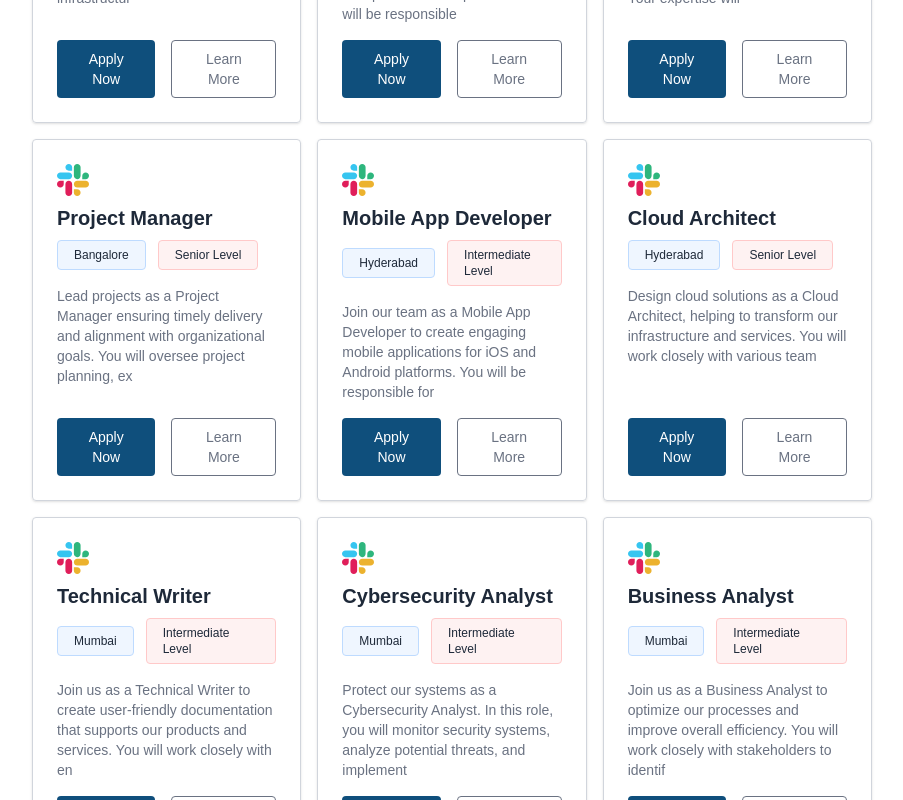
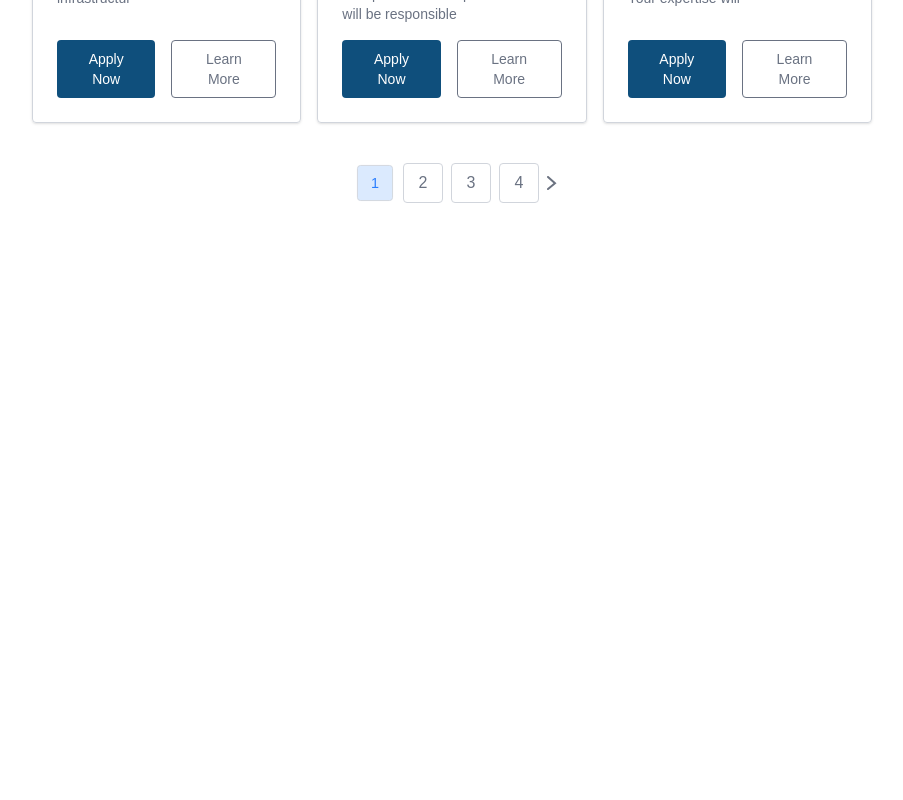
Before and after one commit to krAryn/Opportuna, a React (Vite) app in the folder client/: page / in a window 1280 px wide. Shown: the part 1280-2080 px from the top of the page, without its empty margins (328-1231 px from the left). After the commit the page ends 1523 px from the top, so only its background shows below. Built offline with nearby package versions, Linux system fonts and the light colour scheme; no server answers.

Commit message:
Implement Pagination in home page

```diff
--- a/client/src/App.jsx
+++ b/client/src/App.jsx
@@ -12,6 +12,7 @@ const App = () => {
       <Navbar />
       <Routes>
         <Route path="/" element={<Home />} />
+        <Route path="/home" element={<Home />} />
         <Route path="/apply-job/:id" element={<ApplyJobs />} />
         <Route path="/applications" element={<Applications />} />
       </Routes>
--- a/client/src/components/JobListing.jsx
+++ b/client/src/components/JobListing.jsx
@@ -2,11 +2,15 @@ import { useState } from 'react'
 import { useAppContext } from '../context/AppContext'
 import { assets, JobCategories, JobLocations, jobsData } from '../assets/assets'
 import JobCard from './JobCard'
+import { Link, NavLink } from 'react-router'
 
 const JobListing = () => {
 
     const { isSearched, searchQuery, setSearchQuery, jobs } = useAppContext()
-    const [showFilter, setShowFilter] = useState(true)
+    const [showFilter, setShowFilter] = useState(false)
+    const [currentPage, setCurrentPage] = useState(1)
+
+    console.log(jobs)
 
     return (
         <div className='container px-10 lg:px-20 flex flex-col lg:flex-row justify-between items-start w-[100vw] max-w-[1500px] m-auto'>
@@ -44,8 +48,8 @@ const JobListing = () => {
                             {
                                 JobCategories.map((category, index) => (
                                     <li className='flex gap-3 items-baseline' key={index}>
-                                        <input className='cursor-pointer' type="checkbox" name="" id="category" />
-                                        <label className='cursor-pointer' htmlFor="category">{category}</label>
+                                        <input className='cursor-pointer' type="checkbox" name="" id={`category${index}`} />
+                                        <label className='cursor-pointer selection:bg-[transparent]' htmlFor={`category${index}`}>{category}</label>
                                     </li>
                                 ))
                             }
@@ -58,8 +62,8 @@ const JobListing = () => {
                             {
                                 JobLocations.map((location, index) => (
                                     <li className='flex gap-3 items-baseline' key={index}>
-                                        <input className='cursor-pointer' type="checkbox" name="" id="location" />
-                                        <label className='cursor-pointer' htmlFor="location">{location}</label>
+                                        <input className='cursor-pointer' type="checkbox" name="" id={`location${index}`} />
+                                        <label className='cursor-pointer selection:bg-[transparent]' htmlFor={`location${index}`}>{location}</label>
                                     </li>
                                 ))
                             }
@@ -67,18 +71,41 @@ const JobListing = () => {
                     </div>
                 </div>
 
-
+                            {/* (currentPage - 1) * 6 - (currentPage) * 6
+                                0 - 6
+                                6 - 12
+                                12 - 18
+                                18 - 24
+                            */}
 
             </div>
             <section className='w-full lg:w-3/4 text-gray-800 max-lg:px-4'>
                 <h3 className='font-bold text-3xl py-2' id="job-list">Latest Jobs</h3>
                 <p className='mb-8'>Grab the opportunities from top companies!</p>
                 <div className='grid grid-cols-1 sm:grid-cols-2 xl:grid-cols-3 gap-4'>
-                    {jobs.map((job, index) => (
+                    {jobs.slice((currentPage - 1) * 6, currentPage * 6).map((job, index) => (
                         <JobCard key={index} job={job} />
                     ))}
                 </div>
+            {
+                (jobs.length) > 0 && (
+                    <div className='flex gap-2 mt-10 mb-10 items-center justify-center'>
+                        <a href='#job-list'>
+                            <img src={assets.left_arrow_icon} onClick={() => setCurrentPage(prev => prev - 1)} className={`${currentPage !== 1?"cursor-pointer":"hidden"}`} alt="" />
+                        </a>
+                        {Array(Math.ceil(jobs.length / 6)).fill(0).map((_, index) => {
+                            return (
+                                <a href="#job-list"><button onClick={() => setCurrentPage(index + 1)} className={`cursor-pointer w-10 h-10 flex items-center justify-center border border-gray-300 rounded ${(currentPage === index + 1)?"bg-blue-100 text-blue-500 scale-90":"text-gray-500 hover:scale-105 transition"}`} key={index}>{index + 1}</button></a>
+                            )
+                        })}
+                        <a href='#job-list'>
+                            <img src={assets.right_arrow_icon} onClick={() => setCurrentPage(prev => prev + 1)} className={`${currentPage !== Math.ceil(jobs.length/6)?"cursor-pointer":"hidden"}`} alt="" />
+                        </a>
+                    </div>
+                )
+            }
             </section>
+
         </div>
     )
 }
--- a/client/src/components/Navbar.jsx
+++ b/client/src/components/Navbar.jsx
@@ -10,8 +10,10 @@ const Navbar = () => {
     return (
         <div className='shadow py-4'>
             <div className='container px-10 lg:px-20 flex justify-between items-center w-[100vw] max-w-[1500px] m-auto'>
-                <img src={assets.logo_mobile} className='h-[40px] sm:hidden' alt="" />
-                <img src={assets.logo} className='hidden sm:block h-[40px] md:h-[45px]' alt="" />
+                <Link to={"/home"}>
+                <img src={assets.logo_mobile} className='h-[40px] sm:hidden cursor-pointer' alt="" />
+                <img src={assets.logo} className='hidden sm:block h-[40px] md:h-[45px] cursor-pointer' alt="" />
+                </Link>
                 {
                     user ? (
                         <div className='flex items-center gap-3'>
--- a/client/src/context/AppContext.jsx
+++ b/client/src/context/AppContext.jsx
@@ -18,7 +18,7 @@ const AppContextProvider = ({children}) => {
     }
 
     useEffect(() => {
-        fetchJobs().then()
+        fetchJobs()
     }, [])
 
   return (
```
Also changed, not shown: client/src/components/Footer.jsx (added).
